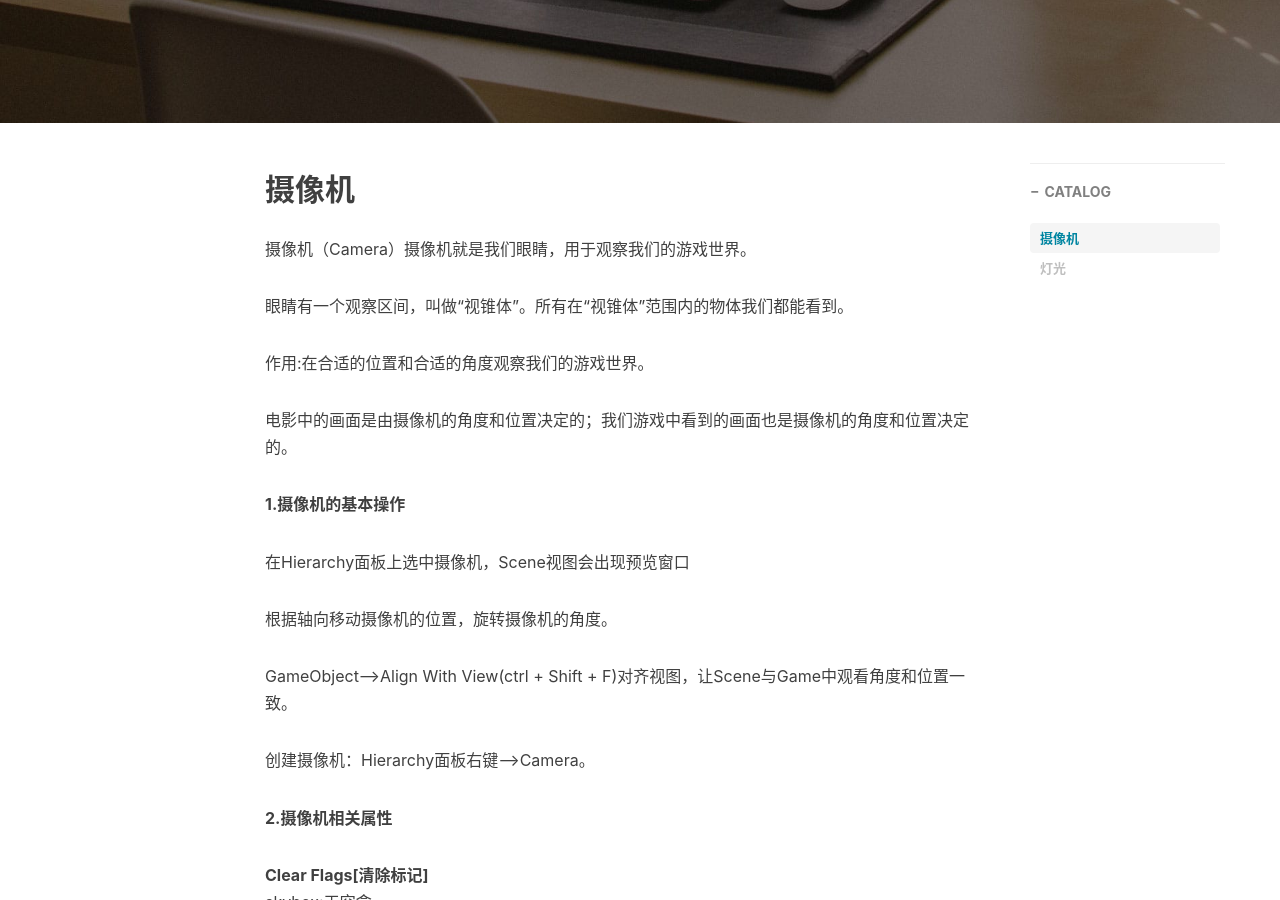
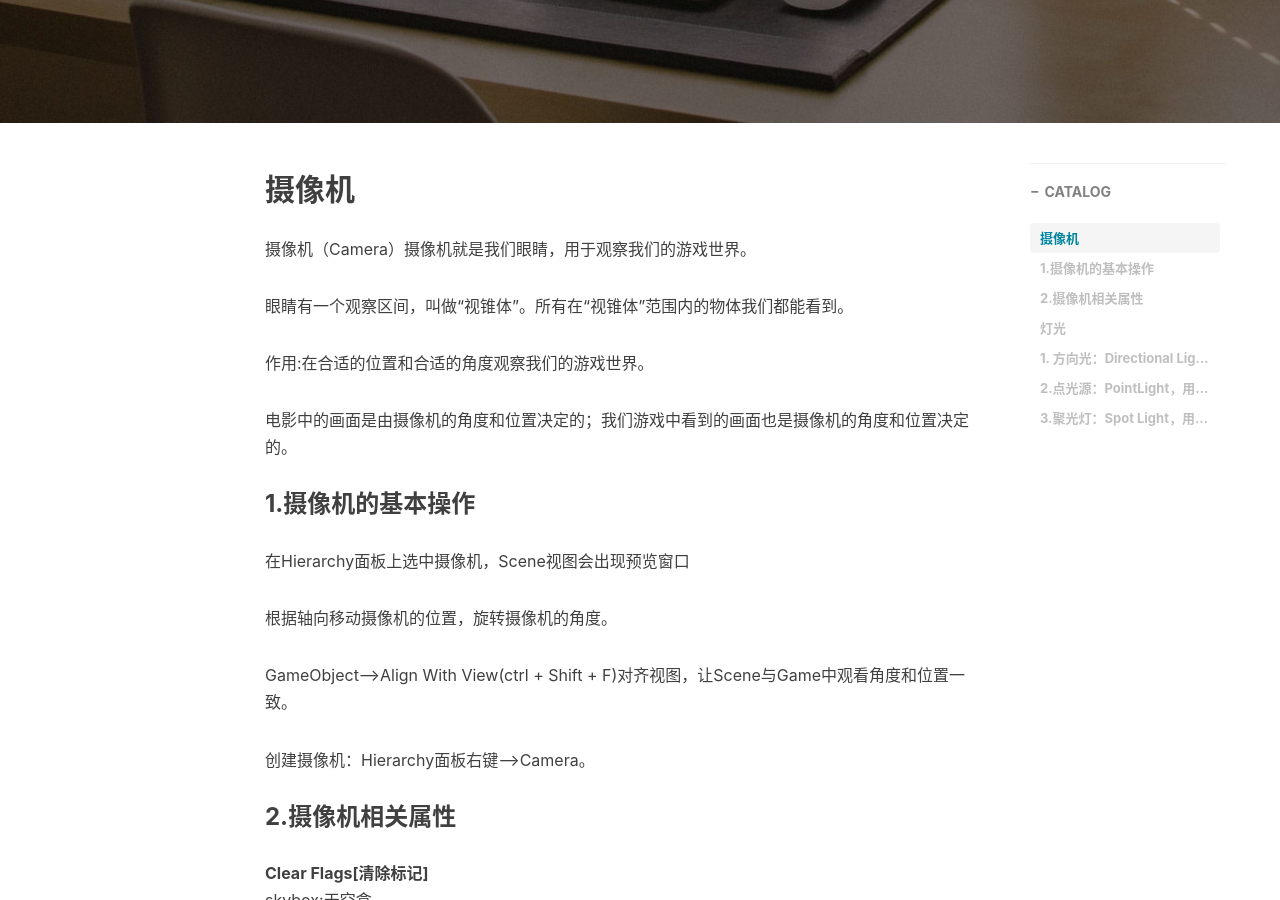
Before and after one commit to AIaimuti/aiaimuti.github.io, a Jekyll site: the page built from _posts/2020-4-4-Basic_components.md, in a window 1280 px wide and 900 px high, scrolled down 400 px. Built offline with Jekyll 4.4.1, drawn with Linux system fonts in a browser that asks for light colours; nearby versions of some CDN libraries; comment, search, counter and statistics services are not loaded.

Commit message:
Update 2020-4-4-Basic_components.md

```diff
--- a/_posts/2020-4-4-Basic_components.md
+++ b/_posts/2020-4-4-Basic_components.md
@@ -20,7 +20,7 @@ tags:
 
 电影中的画面是由摄像机的角度和位置决定的；我们游戏中看到的画面也是摄像机的角度和位置决定的。
 
-**1.摄像机的基本操作**
+### 1.摄像机的基本操作
 
 在Hierarchy面板上选中摄像机，Scene视图会出现预览窗口<br>
 
@@ -30,7 +30,7 @@ GameObject-->Align  With View(ctrl + Shift + F)对齐视图，让Scene与Game中
 
 创建摄像机：Hierarchy面板右键-->Camera。<br>
 
-**2.摄像机相关属性**
+### 2.摄像机相关属性
 
 **Clear Flags[清除标记]**<br>
 skybox:天空盒<br>
@@ -56,7 +56,7 @@ Far：远平面，摄像机能看到的最远的东西。
 
 隐藏与显示游戏物体：物体Inspector面板上“图标”右侧的复选框。<br>
 
-**1. 方向光：Directional Light，用于模拟太阳，模拟自然光。**<br>
+### 1. 方向光：Directional Light，用于模拟太阳，模拟自然光。<br>
 
 方向光任何地方都能照射到，就像太阳一样，但是要注意照射方向。
 
@@ -81,16 +81,17 @@ No Shadows：无阴影<br>
 Hard Shadows：硬阴影<br>
 Soft Shadows：软阴影
 
-**2.点光源：PointLight，用于模拟电灯泡的照射效果**<br>
+### 2.点光源：PointLight，用于模拟电灯泡的照射效果<br>
 
 **创建点光源：**<br>
 Hierarchy面板右键-->Light-->Point Light
 
 **属性**<br>
-**Range[范围]**<br>
+
+**Range[范围]<br>**
 设置点光源的照射范围，一个球状范围。<br>
 
-**3.聚光灯：Spot Light，用于模拟聚光灯的照射效果。**<br>
+### 3.聚光灯：Spot Light，用于模拟聚光灯的照射效果。<br>
 
 **创建聚光灯：**<br>
 Hierarchy面板右键-->Light-->Spot Light
```
